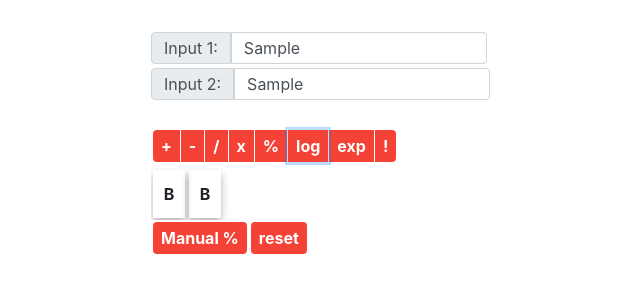
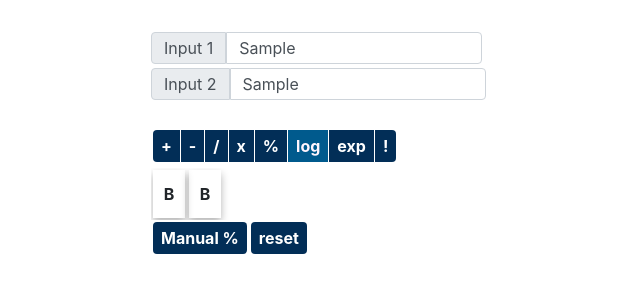
Before and after one commit to notyan/turing-machine, a React (Create React App) app: page / in a window 1280 px wide. Both pictures are taken after typing "Sample", "Sample" into the empty fields and a click on the input "log". Shown: the top 300 px of the page, without its empty margins (9-649 px from the left). Built offline with nearby package versions, Linux system fonts and the light colour scheme.

Commit message:
Styling #2

```diff
--- a/src/App.css
+++ b/src/App.css
@@ -25,8 +25,16 @@
   width: 75%;
   margin: 2.5% auto;
 }
+.bttn:hover{
+  color: #FF96AD;
+}
+.btn:focus{
+  color: #FFF5FD;
+  background-color: #005A8D;
+  box-shadow: 0 0 0 0px rgba(0, 0, 0, 0);
+}
 .bttn{
-  background-color: #f44336;
+  background-color: #022E57;
   border: none;
   color: white;
   margin: 2px;
@@ -42,6 +50,10 @@
   border-top-right-radius: 0;
   border-bottom-right-radius: 0;
 }
+.lebar{
+  width: 80px;
+  text-align: center;
+}
 .input-size{
   max-width: 256px;
   height: 32px;
--- a/src/Input.js
+++ b/src/Input.js
@@ -75,15 +75,25 @@ class Input extends Component{
     }
 
     render(){
+        let satu; let dua;
+        let opr = this.props.variable.delimiter
+        console.log(opr)
+        opr == null ?  satu = <span className="input-group-text no-right input-size" id="Input 1">Input 1</span> :
+            opr === 'exp' ? satu = <span className="input-group-text no-right lebar input-size" id="Input 1">Pangkat</span> :
+                satu = <span className="input-group-text no-right input-size" id="Input 1">Input 1</span>
+
+        opr == null ?  dua = <span className="input-group-text no-right input-size" id="Input 1">Input 2</span> :
+            opr === 'exp' ? dua = <span className="input-group-text no-right lebar input-size" id="Input 1">Basis</span> :
+                dua = <span className="input-group-text no-right input-size" id="Input 1">Input 2</span>
         return(
             <div>
                 <form onSubmit={this.handleSubmit}>
                     <div className="input-group mb-1">
-                        <span className="input-group-text no-right input-size" id="Input 1">Input 1:</span>
+                        {satu}
                         <input className='form-control no-left input-size' type="text" id="first" onChange={this.handleChange}/>
                     </div>
                     <div className="input-group mb-1">
-                        <span className="input-group-text no-right input-size" id="Input 1">Input 2:</span>
+                        {dua}
                         <input className='form-control no-left input-size' type="text" id="second" onChange={this.handleChange}/>
                     </div>
                     <br></br>
```
